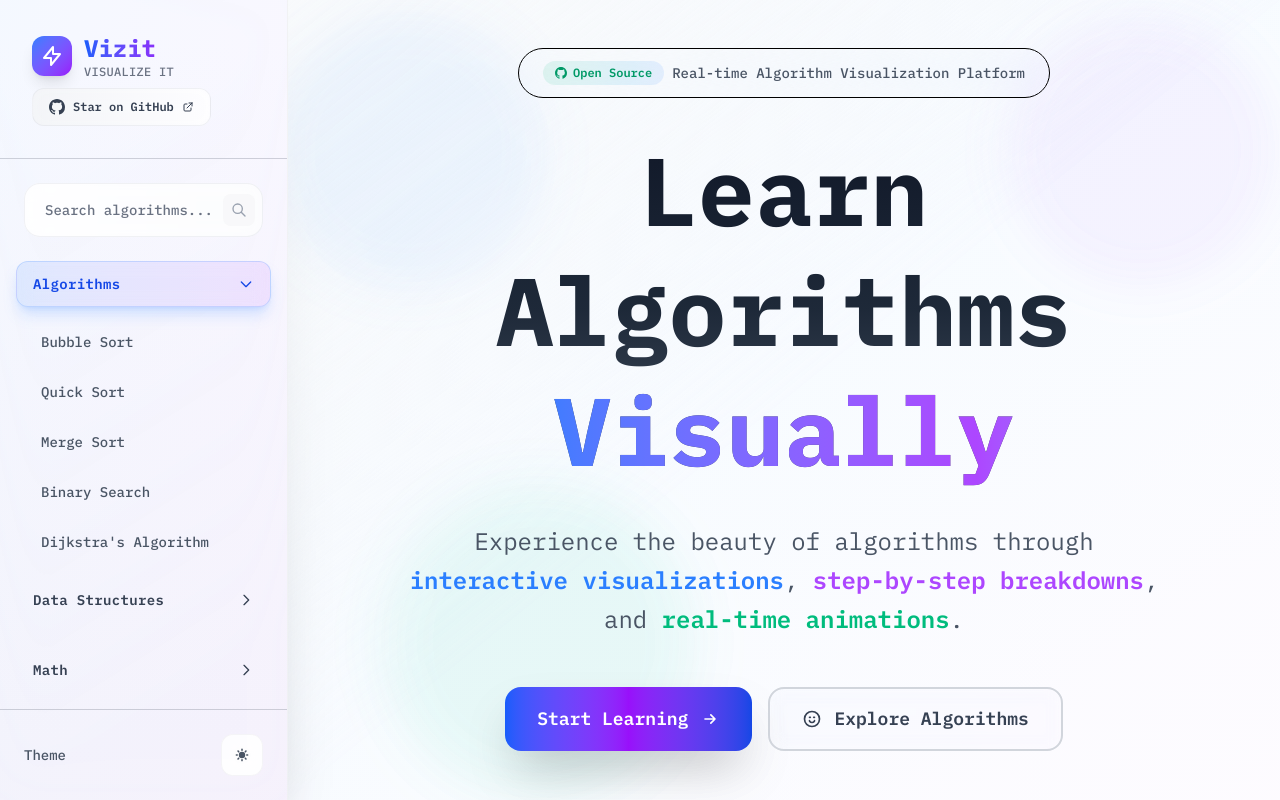
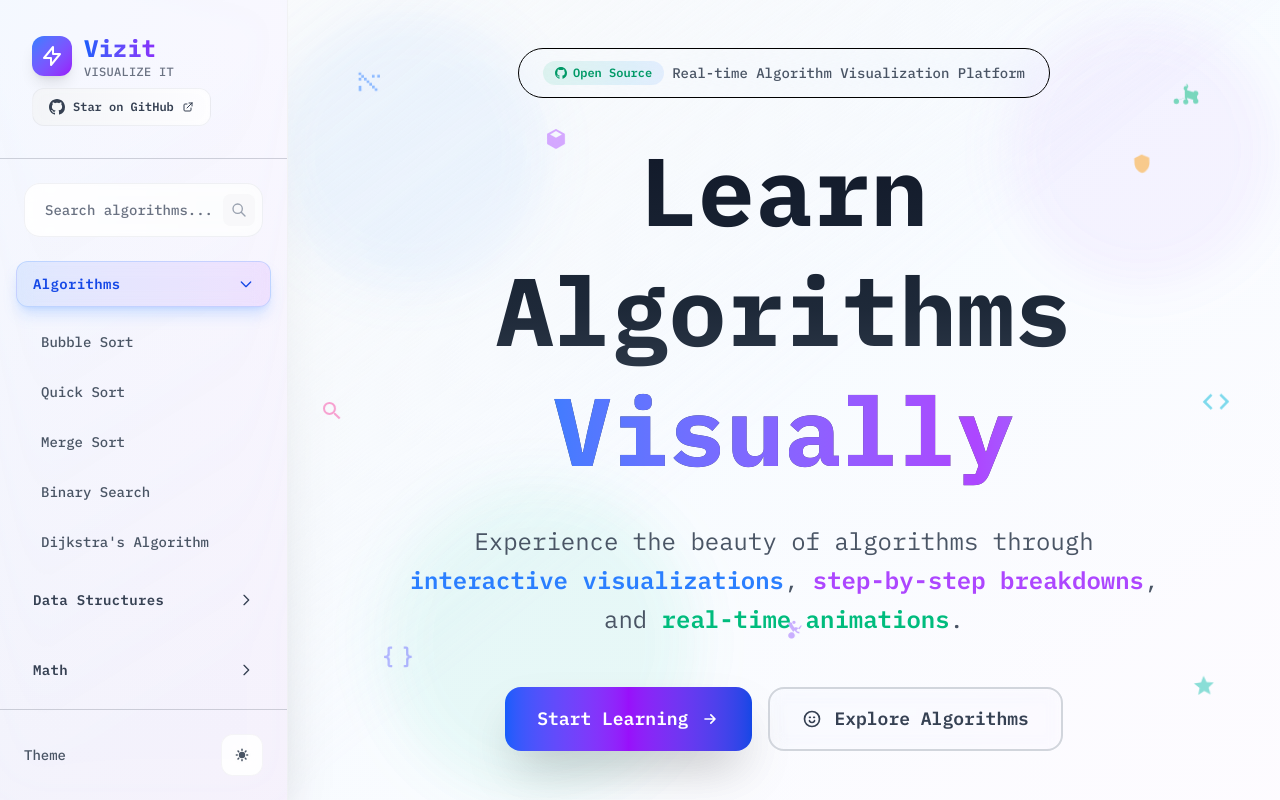
Before and after one commit to masabinhok/vizit, a Next.js app: page / in a window 1280 px wide. Built offline with nearby package versions, Linux system fonts and the light colour scheme.

Commit message:
feat: Add floating animations for icons in the hero section

```diff
--- a/app/globals.css
+++ b/app/globals.css
@@ -50,6 +50,64 @@ button {
   animation: gradient-x 3s ease infinite;
 }
 
+/* Floating Animation for Icons */
+@keyframes float-slow {
+  0%, 100% {
+    transform: translateY(0px) rotate(0deg);
+  }
+  25% {
+    transform: translateY(-20px) rotate(2deg);
+  }
+  50% {
+    transform: translateY(-10px) rotate(1deg);
+  }
+  75% {
+    transform: translateY(-15px) rotate(-1deg);
+  }
+}
+
+@keyframes float-medium {
+  0%, 100% {
+    transform: translateY(0px) rotate(0deg) scale(1);
+  }
+  33% {
+    transform: translateY(-15px) rotate(3deg) scale(1.05);
+  }
+  66% {
+    transform: translateY(-8px) rotate(-2deg) scale(0.95);
+  }
+}
+
+@keyframes float-fast {
+  0%, 100% {
+    transform: translateY(0px) rotate(0deg);
+  }
+  20% {
+    transform: translateY(-12px) rotate(4deg);
+  }
+  40% {
+    transform: translateY(-6px) rotate(-3deg);
+  }
+  60% {
+    transform: translateY(-10px) rotate(2deg);
+  }
+  80% {
+    transform: translateY(-4px) rotate(-1deg);
+  }
+}
+
+.animate-float-slow {
+  animation: float-slow 8s ease-in-out infinite;
+}
+
+.animate-float-medium {
+  animation: float-medium 6s ease-in-out infinite;
+}
+
+.animate-float-fast {
+  animation: float-fast 4s ease-in-out infinite;
+}
+
 /* Custom scrollbar for premium feel */
 ::-webkit-scrollbar {
   width: 6px;
--- a/app/page.tsx
+++ b/app/page.tsx
@@ -21,6 +21,66 @@ export default function Home() {
           <div className="absolute top-0 -left-4 w-72 h-72 bg-blue-400/10 rounded-full mix-blend-multiply filter blur-xl opacity-70 animate-blob" />
           <div className="absolute top-0 -right-4 w-72 h-72 bg-purple-400/10 rounded-full mix-blend-multiply filter blur-xl opacity-70 animate-blob animation-delay-2000" />
           <div className="absolute -bottom-8 left-20 w-72 h-72 bg-emerald-400/10 rounded-full mix-blend-multiply filter blur-xl opacity-70 animate-blob animation-delay-4000" />
+
+          {/* Floating Algorithm Icons */}
+          {/* Top Left Area */}
+          <div className={`absolute top-20 left-16 w-8 h-8 ${isDarkMode ? 'text-blue-400/60' : 'text-blue-500/50'} animate-float-slow`}>
+            <svg fill="currentColor" viewBox="0 0 24 24">
+              <path d="M9,7V9H7V7H9M11,11H9V9H11V11M13,13H11V11H13V13M15,15H13V13H15V15M17,17H15V15H17V17M17,7V9H15V7H17M7,11H5V9H7V11M7,17H5V15H7V17M19,17V19H17V17H19M19,7H21V9H19V7M5,19V17H7V19H5M5,7V5H7V7H5Z"/>
+            </svg>
+          </div>
+
+          <div className={`absolute top-32 left-64 w-6 h-6 ${isDarkMode ? 'text-purple-400/55' : 'text-purple-500/45'} animate-float-medium`}>
+            <svg fill="currentColor" viewBox="0 0 24 24">
+              <path d="M21,16.5C21,16.88 20.79,17.21 20.47,17.38L12.57,21.82C12.41,21.94 12.21,22 12,22C11.79,22 11.59,21.94 11.43,21.82L3.53,17.38C3.21,17.21 3,16.88 3,16.5V7.5C3,7.12 3.21,6.79 3.53,6.62L11.43,2.18C11.59,2.06 11.79,2 12,2C12.21,2 12.41,2.06 12.57,2.18L20.47,6.62C20.79,6.79 21,7.12 21,7.5V16.5M12,4.15L6.04,7.5L12,10.85L17.96,7.5L12,4.15Z"/>
+            </svg>
+          </div>
+
+          {/* Top Right Area */}
+          <div className={`absolute top-24 right-20 w-7 h-7 ${isDarkMode ? 'text-emerald-400/60' : 'text-emerald-500/50'} animate-float-slow`}>
+            <svg fill="currentColor" viewBox="0 0 24 24">
+              <path d="M12,2A2,2 0 0,1 14,4C14,4.74 13.6,5.39 13,5.73V7.29C13,7.29 13,7.29 13,7.29L18.42,9.09C18.72,8.43 19.46,8 20.3,8A2.3,2.3 0 0,1 22.6,10.3C22.6,11.13 22.17,11.86 21.5,12.17V14.83C22.17,15.14 22.6,15.87 22.6,16.7A2.3,2.3 0 0,1 20.3,19A2.3,2.3 0 0,1 18,16.7C18,16.32 18.12,15.97 18.31,15.68L13,13.91V15.5C13.6,15.84 14,16.49 14,17.22A2.22,2.22 0 0,1 11.78,19.44A2.22,2.22 0 0,1 9.56,17.22A2.22,2.22 0 0,1 11.78,15C11.78,15 11.78,15 11.78,15L11,13.91L5.69,15.68C5.88,15.97 6,16.32 6,16.7A2.3,2.3 0 0,1 3.7,19A2.3,2.3 0 0,1 1.4,16.7A2.3,2.3 0 0,1 3.7,14.4C4.54,14.4 5.28,14.83 5.58,15.49L11,13.69V7.29C10.4,6.95 10,6.3 10,5.57A2,2 0 0,1 12,3.57A2,2 0 0,1 14,5.57C14,5.57 14,5.57 14,5.57L12,2Z"/>
+            </svg>
+          </div>
+
+          <div className={`absolute top-40 right-32 w-5 h-5 ${isDarkMode ? 'text-amber-400/55' : 'text-amber-500/45'} animate-float-fast`}>
+            <svg fill="currentColor" viewBox="0 0 24 24">
+              <path d="M10,17L6,13L7.41,11.59L10,14.17L16.59,7.58L18,9M12,1L21,5V11C21,16.55 17.16,21.74 12,23C6.84,21.74 3,16.55 3,11V5L12,1Z"/>
+            </svg>
+          </div>
+
+          {/* Middle Left */}
+          <div className={`absolute top-1/2 left-8 w-6 h-6 ${isDarkMode ? 'text-pink-400/55' : 'text-pink-500/45'} animate-float-medium`}>
+            <svg fill="currentColor" viewBox="0 0 24 24">
+              <path d="M9.5,3A6.5,6.5 0 0,1 16,9.5C16,11.11 15.41,12.59 14.44,13.73L14.71,14H15.5L20.5,19L19,20.5L14,15.5V14.71L13.73,14.44C12.59,15.41 11.11,16 9.5,16A6.5,6.5 0 0,1 3,9.5A6.5,6.5 0 0,1 9.5,3M9.5,5C7,5 5,7 5,9.5C5,12 7,14 9.5,14C12,14 14,12 14,9.5C14,7 12,5 9.5,5Z"/>
+            </svg>
+          </div>
+
+          {/* Middle Right */}
+          <div className={`absolute top-1/2 right-12 w-8 h-8 ${isDarkMode ? 'text-cyan-400/60' : 'text-cyan-500/50'} animate-float-slow`}>
+            <svg fill="currentColor" viewBox="0 0 24 24">
+              <path d="M14.6,16.6L19.2,12L14.6,7.4L16,6L22,12L16,18L14.6,16.6M9.4,16.6L8,18L2,12L8,6L9.4,7.4L4.8,12L9.4,16.6Z"/>
+            </svg>
+          </div>
+
+          {/* Bottom Area */}
+          <div className={`absolute bottom-32 left-24 w-7 h-7 ${isDarkMode ? 'text-indigo-400/55' : 'text-indigo-500/45'} animate-float-medium`}>
+            <svg fill="currentColor" viewBox="0 0 24 24">
+              <path d="M5,3H7V5H5V10A2,2 0 0,1 3,12A2,2 0 0,1 5,14V19H7V21H5C3.93,20.73 3,20.1 3,19V15A2,2 0 0,0 1,13H0V11H1A2,2 0 0,0 3,9V5C3,4.1 3.1,3.27 5,3M19,3C20.9,3.27 21,4.1 21,5V9A2,2 0 0,0 23,11H24V13H23A2,2 0 0,0 21,15V19C21,20.1 20.9,20.73 19,21H17V19H19V14A2,2 0 0,1 21,12A2,2 0 0,1 19,10V5H17V3H19Z"/>
+            </svg>
+          </div>
+
+          <div className={`absolute bottom-24 right-16 w-6 h-6 ${isDarkMode ? 'text-teal-400/55' : 'text-teal-500/45'} animate-float-fast`}>
+            <svg fill="currentColor" viewBox="0 0 24 24">
+              <path d="M12,17.27L18.18,21L16.54,13.97L22,9.24L14.81,8.62L12,2L9.19,8.62L2,9.24L7.46,13.97L5.82,21L12,17.27Z"/>
+            </svg>
+          </div>
+
+          <div className={`absolute bottom-40 left-1/2 w-5 h-5 ${isDarkMode ? 'text-violet-400/55' : 'text-violet-500/45'} animate-float-medium`}>
+            <svg fill="currentColor" viewBox="0 0 24 24">
+              <path d="M12,2C13.1,2 14,2.9 14,4C14,5.1 13.1,6 12,6C10.9,6 10,5.1 10,4C10,2.9 10.9,2 12,2M21,9V7L15,13.5C15.58,14.75 16.81,15.5 18.5,15.5V17.5C15.85,17.5 13.59,15.85 13.05,13.53L10.5,16.36C11.92,16.93 13,18.3 13,20C13,22.21 11.21,24 9,24C6.79,24 5,22.21 5,20C5,17.79 6.79,16 9,16C9.67,16 10.31,16.2 10.86,16.53L11.37,15.97L6,8.5C5.4,8.15 5,7.45 5,6.5C5,5.12 6.12,4 7.5,4S10,5.12 10,6.5L10,6.5L12.5,10.5V10.5C13.1,10.15 13.8,10 14.5,10C16.43,10 18.13,11.13 18.67,12.70L21,9Z"/>
+            </svg>
+          </div>
         </div>
 
         {/* Hero Section */}
```
